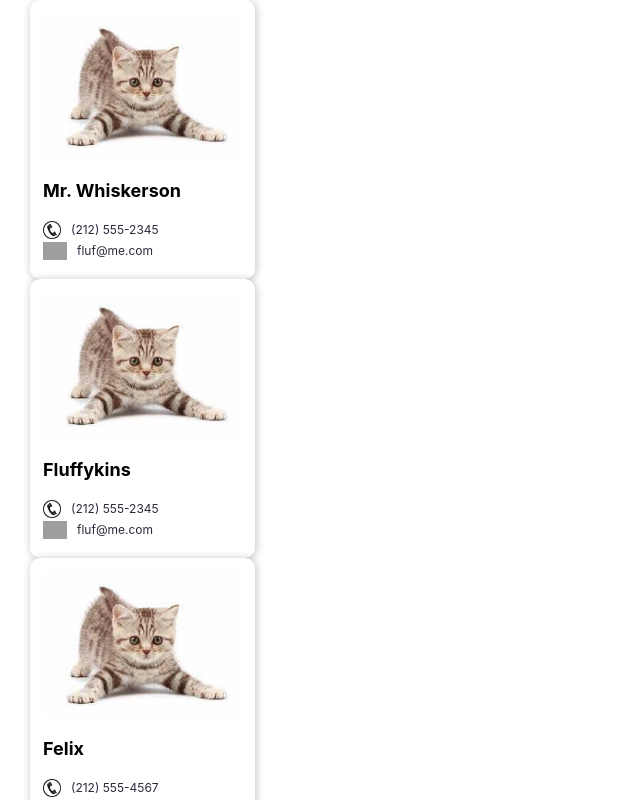
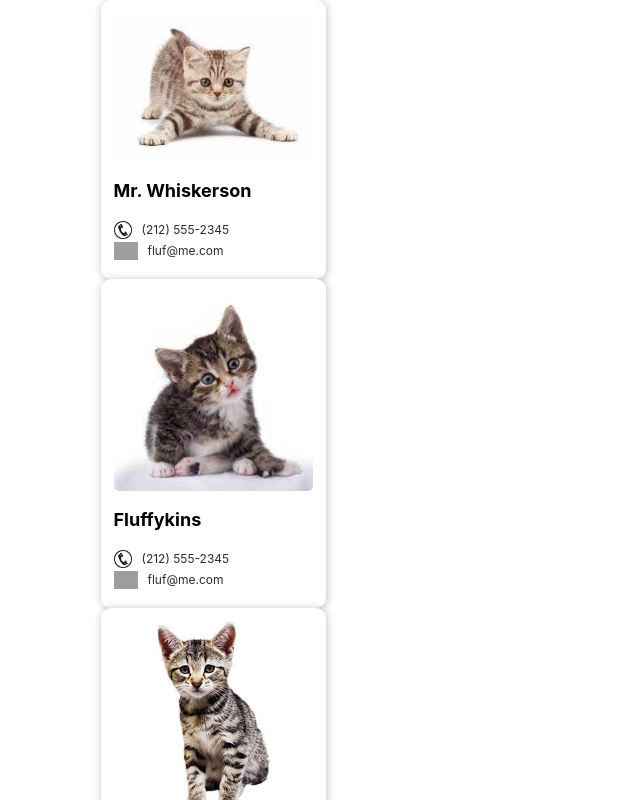
Before and after one commit to Brian-Enos/React, a React (Create React App) app in the folder Data-Driven-React/contacts/: page / in a window 1280 px wide. Shown: the top 800 px of the page, without its empty margins (0-640 px from the left). Built offline with nearby package versions, Linux system fonts and the light colour scheme; grey boxes are pictures that could not be loaded.

Commit message:
Completed the project: Destructuring to follow

```diff
--- a/Data-Driven-React/contacts/src/Components/Contacts.js
+++ b/Data-Driven-React/contacts/src/Components/Contacts.js
@@ -12,61 +12,30 @@ export default function Contacts(props) {
   console.log(props);
   return (
     <div className="contacts">
+
       <div className="contact-card">
-        {/* First contact begins here */}
-        <img src={FirstContact} />
+
+        {/*  Contact Group  begins here */}
+
+        <img src={props.img} />
+
         <h3>{props.name}</h3>
+
         <div className="info-group">
+
           <img src={PhoneIcon} />
+
           <p>{props.phone}</p>
         </div>
+
         <div className="info-group">
+
           <img src={MailIcon} />
+
           <p>{props.email}</p>
+
         </div>
       </div>
-
-      {/* {/* Second contact begins here */}
-      {/* <div className="contact-card">
-        <img src={SecondContact} />
-        <h3>{props.name}</h3>
-        <div className="info-group">
-          <img src={PhoneIcon} />
-          <p>{props.phone}</p>
-        </div>
-        <div className="info-group">
-          <img src={MailIcon} />
-          <p>{props.email}</p>
-        </div>
-      </div> */}
-
-      {/* Third contact begins here */}
-      {/* <div className="contact-card">
-        <img src={ThirdContact} />
-        <h3>{props.name}</h3>
-        <div className="info-group">
-          <img src={PhoneIcon} />
-          <p>{props.phone}</p>
-        </div>
-        <div className="info-group">
-          <img src={MailIcon} />
-          <p>{props.email}</p>
-        </div>
-      </div> */}
-
-      {/* Fourth contact begins here */}
-      {/* <div className="contact-card">
-        <img src={FourthContact} />
-        <h3>{props.name}</h3>
-        <div className="info-group">
-          <img src={PhoneIcon} />
-          <p>{props.phone}</p>
-        </div>
-        <div className="info-group">
-          <img src={MailIcon} />
-          <p>{props.email}</p>
-        </div>
-      </div> */}
     </div>
   );
 }
```
